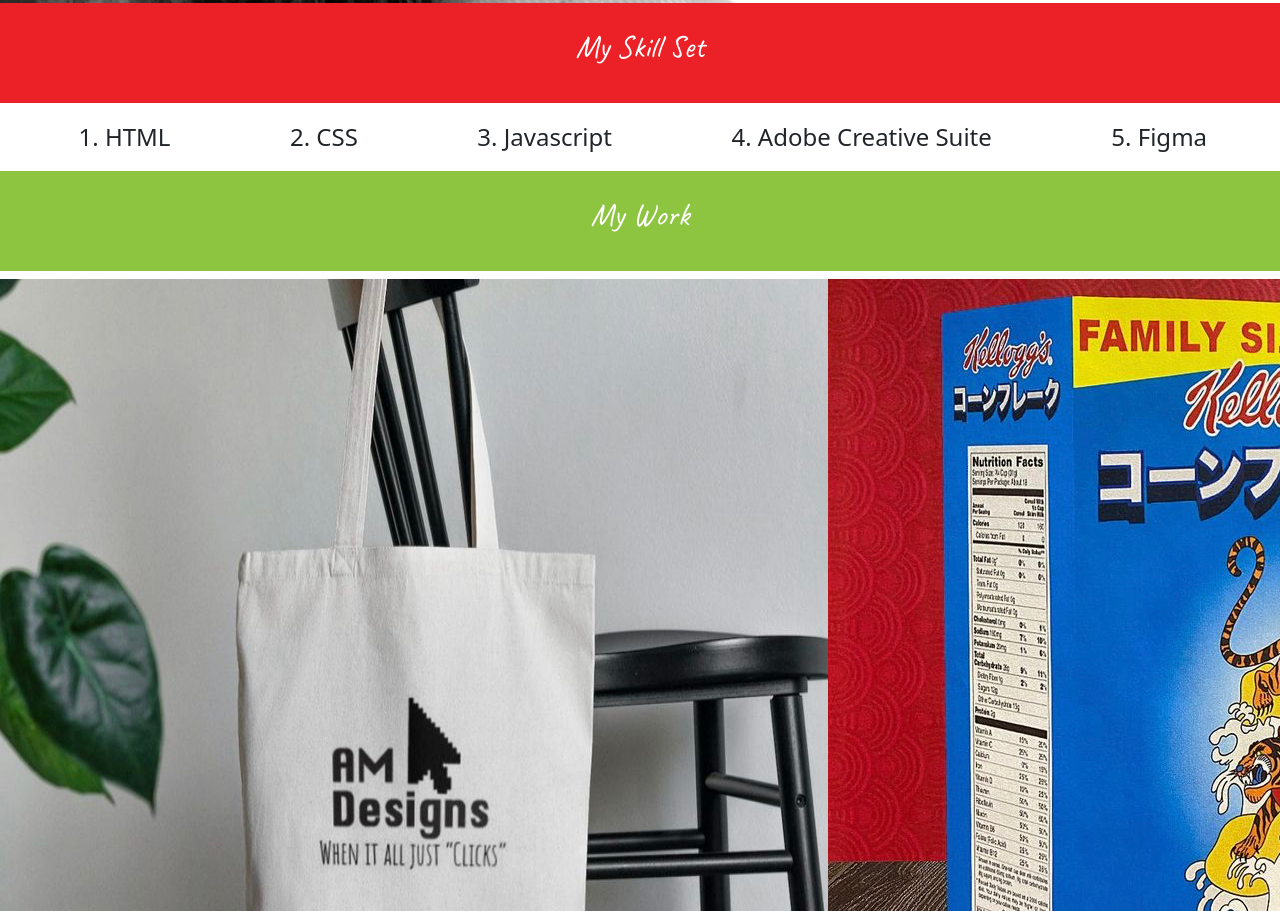
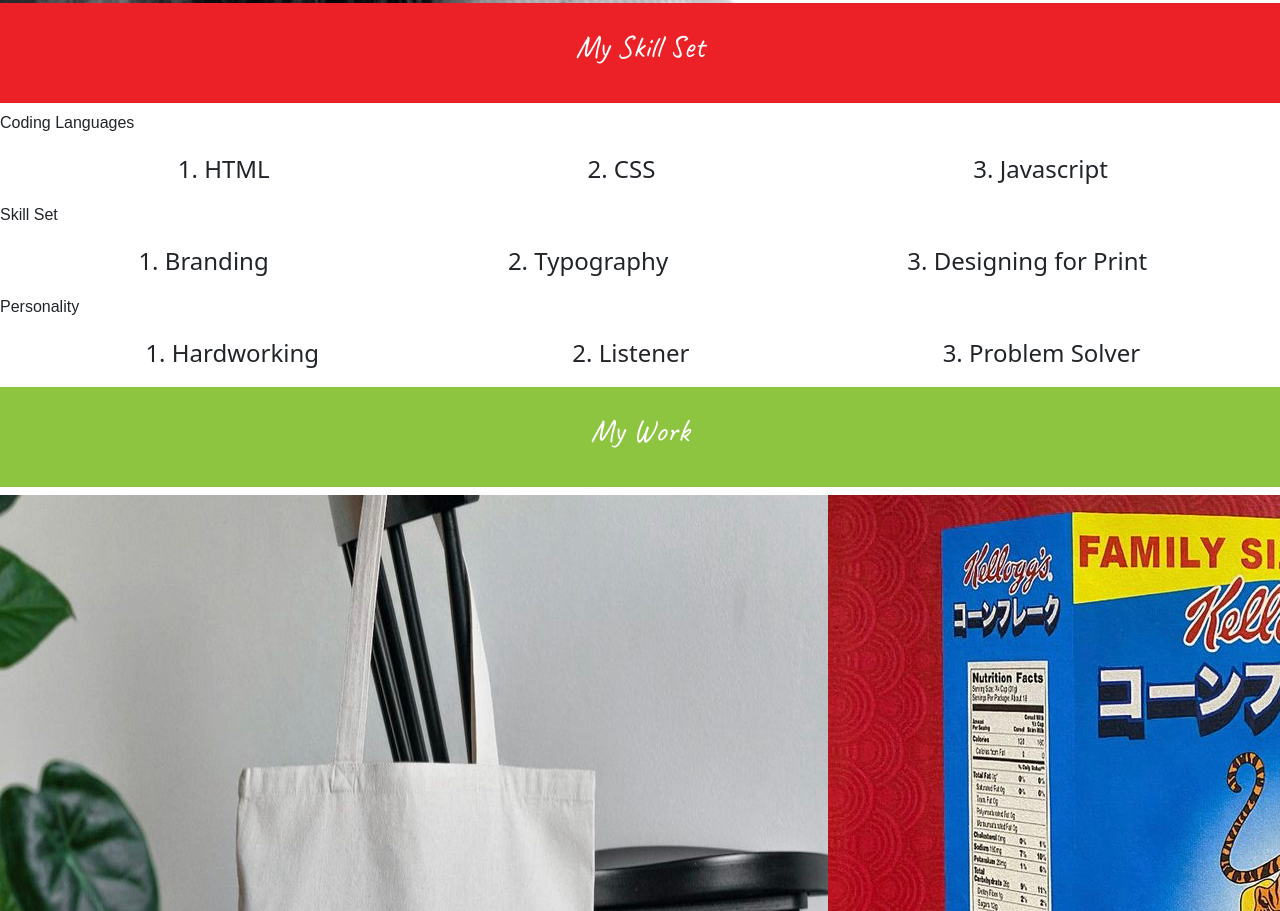
Before and after one commit to AngelinaMinshall/amdesignsportfolio, a plain HTML site: page index.html in a window 1280 px wide. Shown: the part 1802-2713 px from the top of the page. Drawn offline with nearby package versions, Linux system fonts and the light colour scheme; a web font is replaced by a local one.

Commit message:
some flex

```diff
--- a/index.html
+++ b/index.html
@@ -35,23 +35,35 @@
             <div class="intro">
             <p>Hello fellow lover of all things design!</p><p>  My name is Angelina Minshall. I am a Graphic Designer and Front-End Web Developer from North Idaho.</p>
                <p> I specialize in creating responsive and accessible websites that are both functional and beautiful. In addition to Front-End work, I am responsible for creating designs for published, printed, or electronic media. I am currently a student at North Idaho College.</p> <p> When I'm not coding, I enjoy hiking, paddle boarding, and playing video games.</p>
-
-                <p></p>
             </div>
         </section>
         <section id="skills">
             <h2 class="skills">
                 My Skill Set
             </h2>
-            <p>
+            <div class="skillz">
+           <p class="set">Coding Languages</p>
+            <ol>
+                <li>HTML</li>
+                <li>CSS</li>
+                <li>Javascript</li>
+            </ol>
+
+             <p class="set">Skill Set</p>
                 <ol>
-                    <li>HTML</li>
-                    <li>CSS</li>
-                    <li>Javascript</li>
-                    <li>Adobe Creative Suite</li>
-                    <li>Figma</li>
+                    <li>Branding</li>
+                    <li>Typography</li>
+                    <li>Designing for Print</li>
                 </ol>
-            </p>
+
+             <p class="set">Personality</p>
+                <ol>
+                    <li>Hardworking</li>
+                    <li>Listener</li>
+                    <li>Problem Solver</li>
+                </ol>
+
+            </div>
         </section>
         <section id="work">
             <h2 class="worked">My Work</h2>
```
